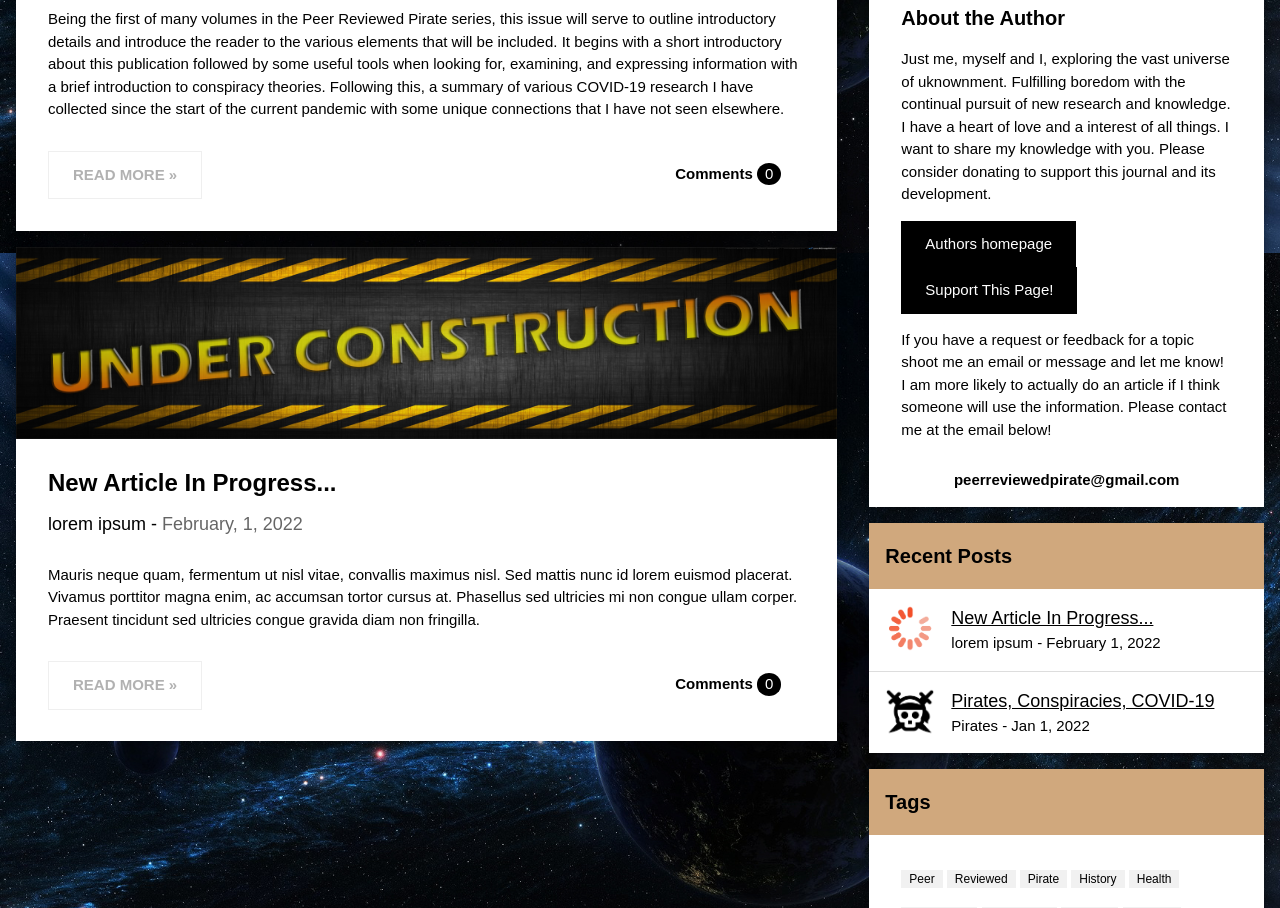
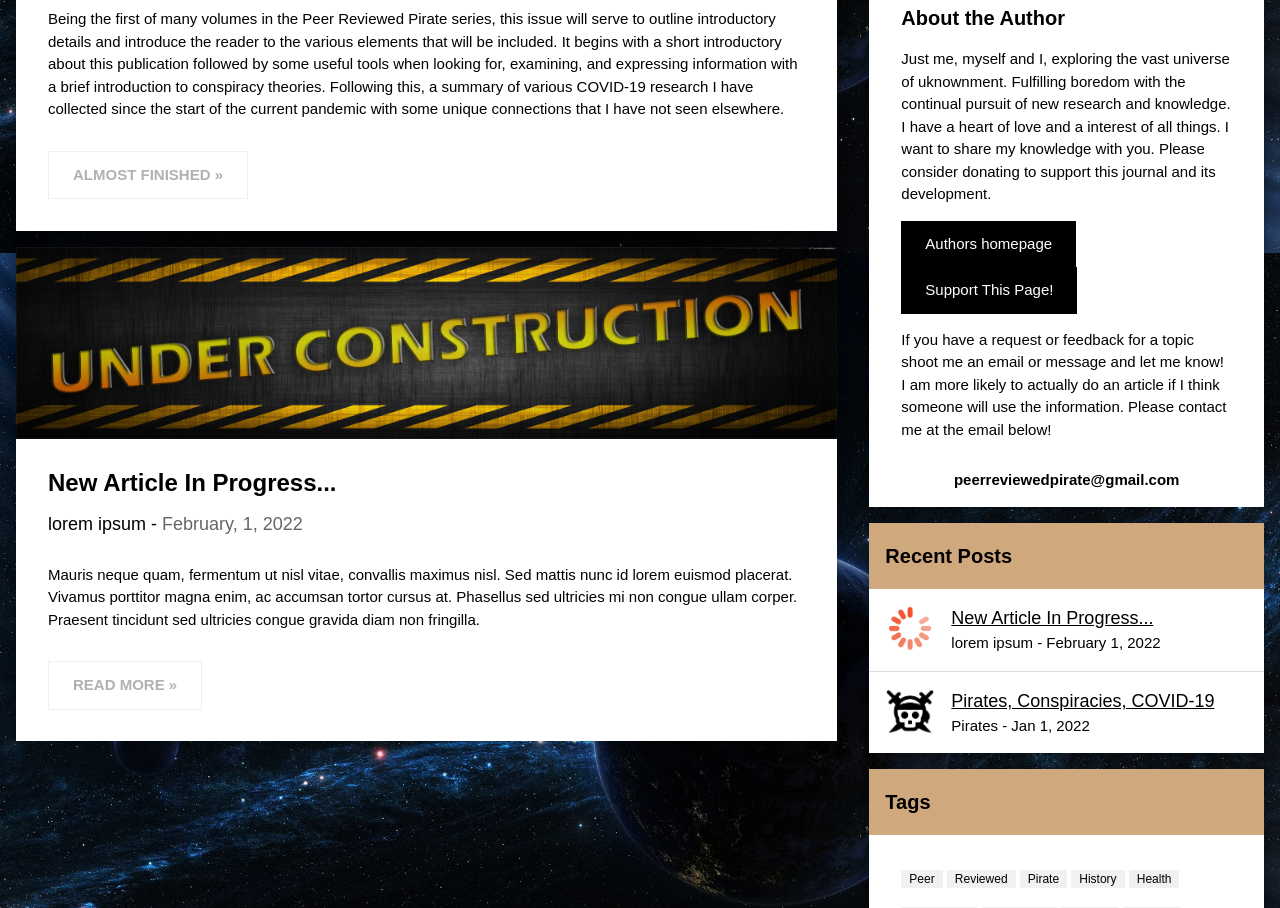
Before and after one commit to peerreviewedpirate/peerreviewedpirate.github.io, a website: page index.html in a window 1280 px wide. Shown: the part 547-1455 px from the top of the page. Drawn offline with Linux system fonts and the light colour scheme; a web font is replaced by a local one.

Commit message:
Minor modifications

```diff
--- a/snapshots/001.html
+++ b/snapshots/001.html
@@ -11,14 +11,14 @@
         <div class="w3-row w3-margin-bottom">
             <div class="w3-col m8 s12">
                 <p>
-                    <a href="articles/001.html"><button class="w3-button w3-padding-large w3-white w3-border w3-disabled"><b>READ MORE »</b>
+                    <a href="articles/001.html"><button class="w3-button w3-padding-large w3-white w3-border w3-disabled"><b>ALMOST FINISHED »</b>
                     </button></a>
                 </p>
             </div>
-            <div class="w3-col m4 w3-hide-small">
+<!--             <div class="w3-col m4 w3-hide-small">
                 <p><span class="w3-padding-large w3-right"><b>Comments  </b> <span class="w3-badge">0</span></span>
                 </p>
-            </div>
+            </div> -->
         </div>
     </div>
 </div>
--- a/snapshots/construction.html
+++ b/snapshots/construction.html
@@ -16,10 +16,10 @@
                     </button></a>
                 </p>
             </div>
-            <div class="w3-col m4 w3-hide-small">
+<!--             <div class="w3-col m4 w3-hide-small">
                 <p><span class="w3-padding-large w3-right"><b>Comments  </b> <span class="w3-badge">0</span></span>
                 </p>
-            </div>
+            </div> -->
         </div>
     </div>
 </div>
```
Also changed, not shown: articles/LaTeX/images/banner/PRP-project-image.jpg (added), articles/LaTeX/images/banner/PRP.jpg (added), 1 other file.
